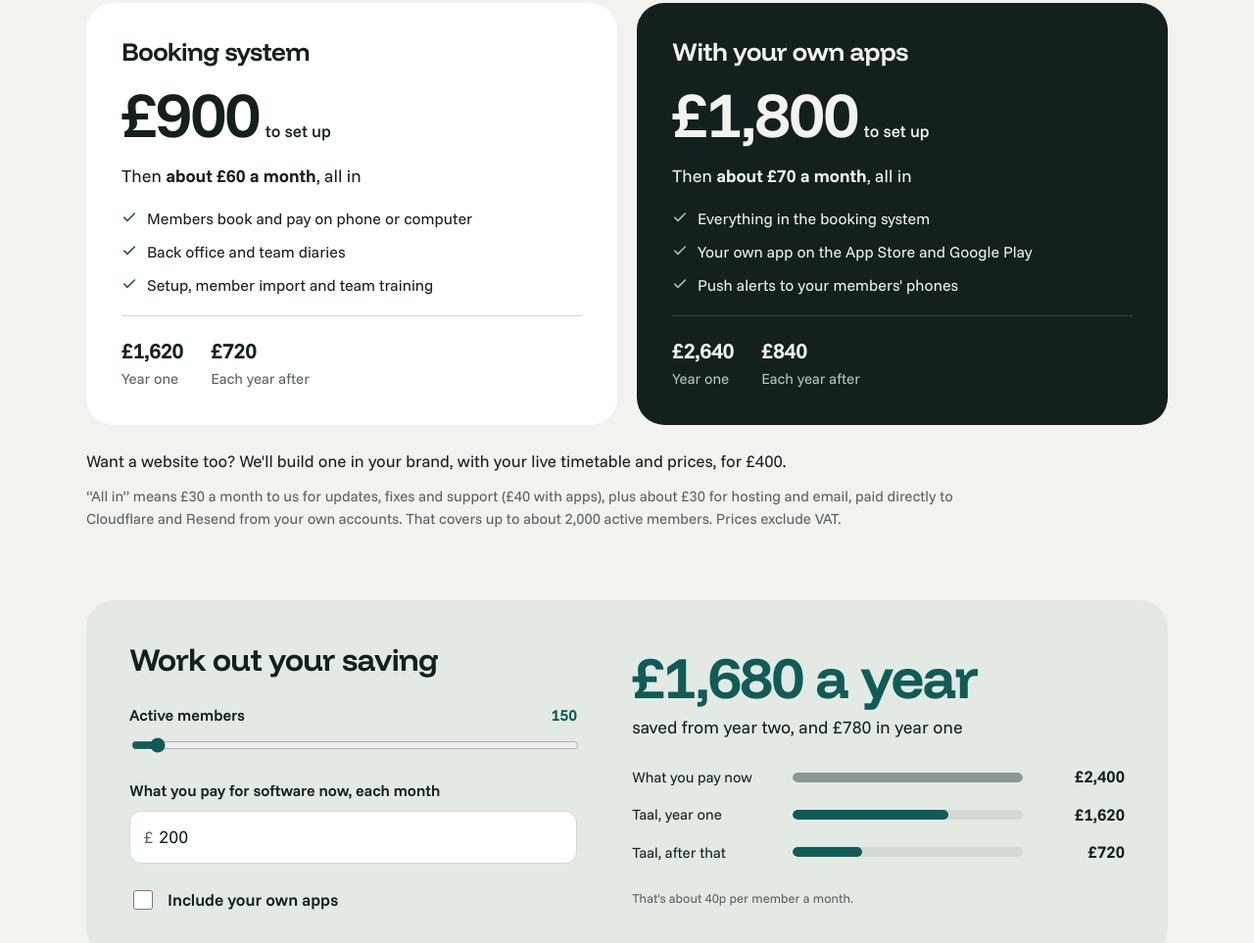
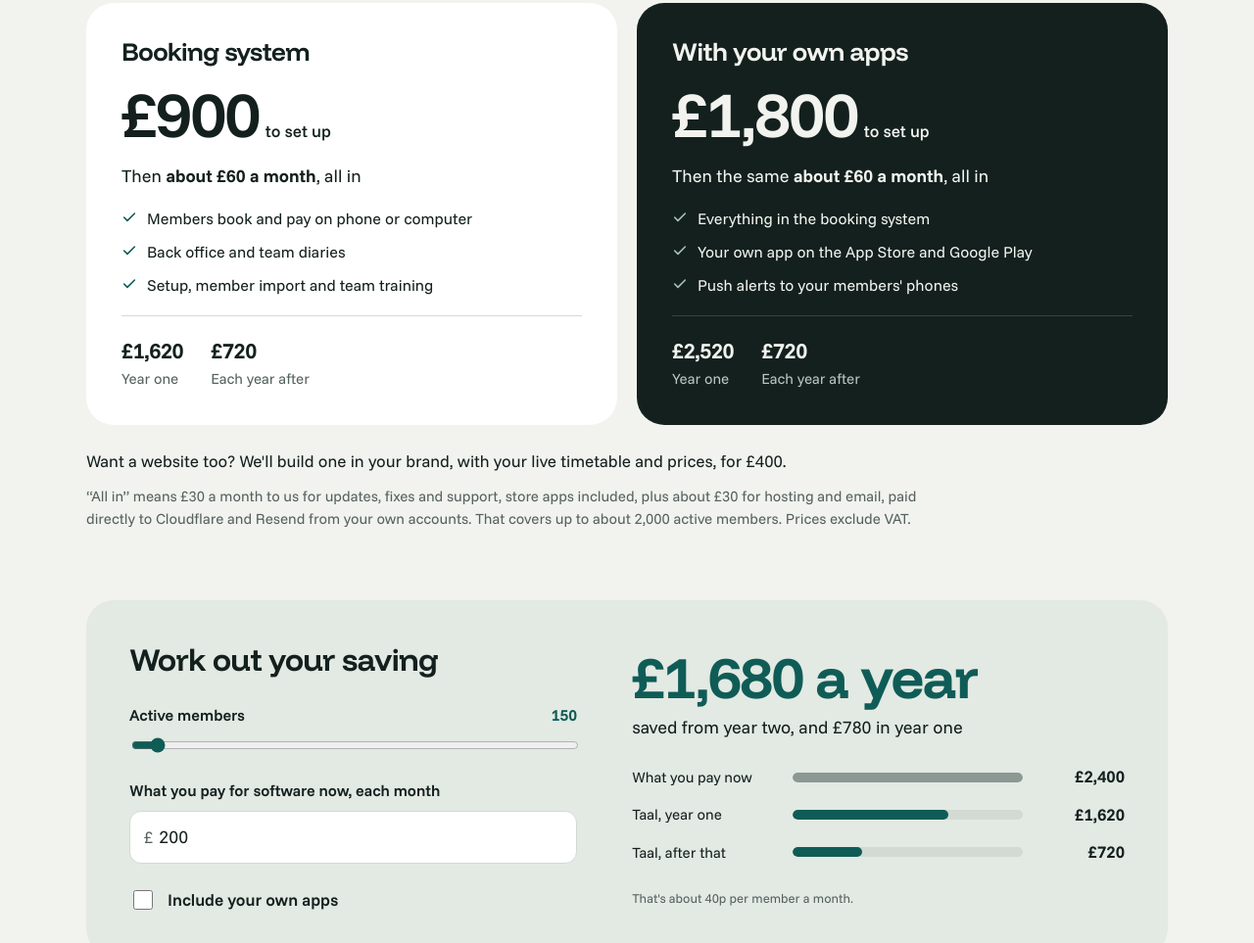
Before and after one commit to samesamebutdifferentworld/taal-website, a plain HTML site: page public/index.html in a window 1280 px wide. Shown: the part 5617-6580 px from the top of the page at 98% size. Drawn offline with Linux system fonts and the light colour scheme.

Commit message:
Care plan is a flat £30 a month, store apps included
Co-Authored-By: Claude Opus 5.5 <noreply@anthropic.com>
Claude-Session: https://claude.ai/code/session_01AR75xmi9EiC1ANdJddTNnA

```diff
--- a/public/index.html
+++ b/public/index.html
@@ -462,17 +462,17 @@ footer .links { display:flex; gap:20px; }
     <div class="plan b">
       <h3>With your own apps</h3>
       <div class="price">£1,800<small>to set up</small></div>
-      <p class="monthly">Then <b>about £70 a month</b>, all in</p>
+      <p class="monthly">Then the same <b>about £60 a month</b>, all in</p>
       <ul>
         <li><svg width="16" height="16" viewBox="0 0 24 24" fill="none" stroke="currentColor" stroke-width="2.4" stroke-linecap="round" stroke-linejoin="round" aria-hidden="true"><path d="M20 6 9 17l-5-5"/></svg>Everything in the booking system</li>
         <li><svg width="16" height="16" viewBox="0 0 24 24" fill="none" stroke="currentColor" stroke-width="2.4" stroke-linecap="round" stroke-linejoin="round" aria-hidden="true"><path d="M20 6 9 17l-5-5"/></svg>Your own app on the App Store and Google Play</li>
         <li><svg width="16" height="16" viewBox="0 0 24 24" fill="none" stroke="currentColor" stroke-width="2.4" stroke-linecap="round" stroke-linejoin="round" aria-hidden="true"><path d="M20 6 9 17l-5-5"/></svg>Push alerts to your members' phones</li>
       </ul>
-      <div class="years"><span><b>£2,640</b>Year one</span><span><b>£840</b>Each year after</span></div>
+      <div class="years"><span><b>£2,520</b>Year one</span><span><b>£720</b>Each year after</span></div>
     </div>
   </div>
   <p class="extra">Want a website too? We'll build one in your brand, with your live timetable and prices, for £400.</p>
-  <p class="allin">“All in” means £30 a month to us for updates, fixes and support (£40 with apps), plus about £30 for hosting and email, paid directly to Cloudflare and Resend from your own accounts. That covers up to about 2,000 active members. Prices exclude VAT.</p>
+  <p class="allin">“All in” means £30 a month to us for updates, fixes and support, store apps included, plus about £30 for hosting and email, paid directly to Cloudflare and Resend from your own accounts. That covers up to about 2,000 active members. Prices exclude VAT.</p>
 
   <div class="calc" id="calculator">
     <div>
@@ -524,7 +524,7 @@ footer .links { display:flex; gap:20px; }
 <section class="faq" id="questions"><div class="wrap">
   <h2>Questions</h2>
   <div>
-    <details><summary>What does “about £60 a month, all in” include?</summary><p>£30 a month to us for updates, fixes and email support, usually answered within a working day (£40 with store apps, as Apple and Google need regular updates). The other £30 or so is hosting and email, paid directly to Cloudflare and Resend. New features or custom work are quoted separately, so you only pay for what you ask for.</p></details>
+    <details><summary>What does “about £60 a month, all in” include?</summary><p>£30 a month to us for updates, fixes and email support, usually answered within a working day. It also covers keeping store apps up to date when Apple and Google require it. The other £30 or so is hosting and email, paid directly to Cloudflare and Resend. New features or custom work are quoted separately, so you only pay for what you ask for.</p></details>
     <details><summary>Why do I pay Cloudflare and Resend directly?</summary><p>Your system runs on your own accounts, so you can see exactly what it costs and nobody adds a mark-up. Hosting stays the same even for very large studios. Email is what grows: about £30 covers up to roughly 2,000 active members, and larger studios pay a little more as they send more booking emails.</p></details>
     <details><summary>Can you move us from our current system?</summary><p>Yes. We bring across your members, memberships and credits as part of setup, so your members carry on where they left off.</p></details>
     <details><summary>What happens to our data if we leave?</summary><p>It's yours. It lives in your own accounts and you can export it any time. If you ever leave, it leaves with you.</p></details>
@@ -626,7 +626,7 @@ const CONTACT_EMAIL = 'EMAIL';
   const gbp = n => '£' + Math.round(n).toLocaleString('en-GB');
   function run() {
     const m = +$('members').value, now = Math.max(0, +$('current').value || 0) * 12, apps = $('apps').checked;
-    const monthly = 30 + (apps ? 10 : 0) + 30, setup = 900 + (apps ? 900 : 0);
+    const monthly = 30 + 30, setup = 900 + (apps ? 900 : 0);
     const y1 = setup + monthly * 12, later = monthly * 12, save = now - later, save1 = now - y1;
     $('membersOut').textContent = m.toLocaleString('en-GB') + (m >= 3000 ? '+' : '');
     $('nowYr').textContent = gbp(now); $('y1').textContent = gbp(y1); $('later').textContent = gbp(later);
```
